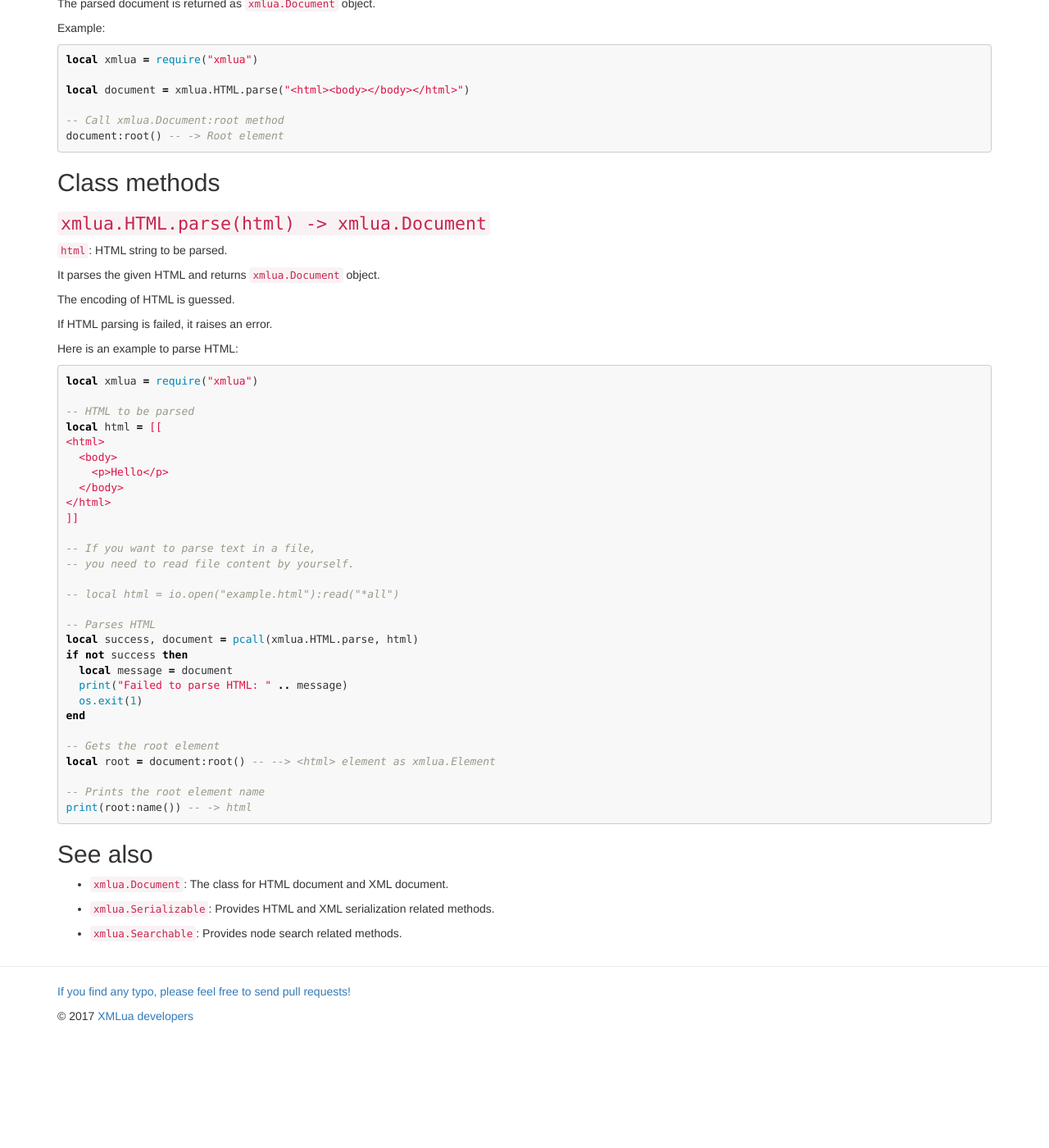
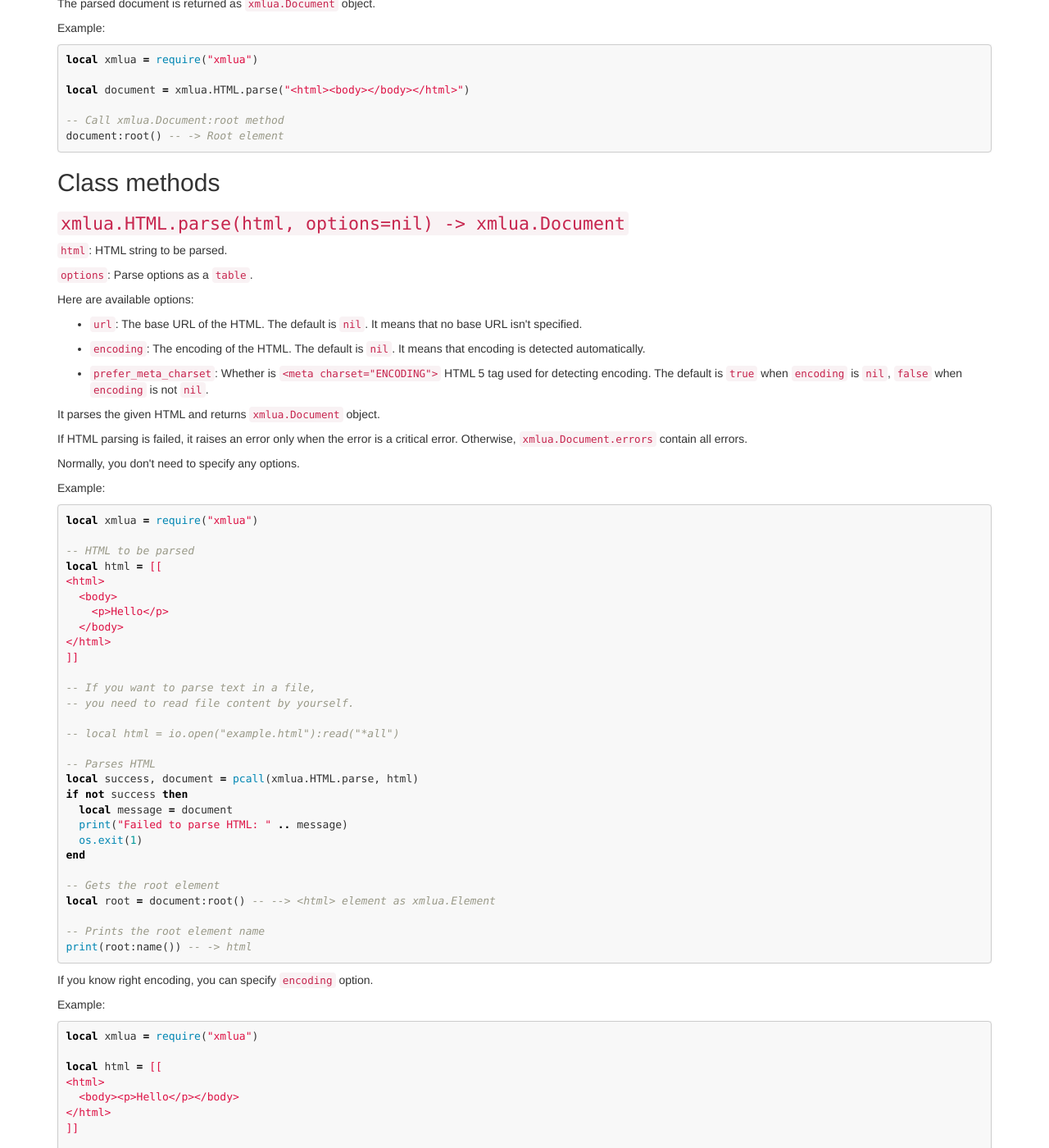
Before and after one commit to clear-code/xmlua, a Jekyll site: the page built from docs/reference/html.md, in a window 1280 px wide and 1400 px high, scrolled down 231 px. Shown: the whole window at 82% size. Built offline with Jekyll 4.4.1, drawn with Linux system fonts in a browser that asks for light colours; before the commit the page ends 1490 px from its top, so only the background shows below that; some of the changed text lies outside the part shown.

Commit message:
doc: add Document.errors and HTML.parse options

````diff
--- a/docs/reference/html.md
+++ b/docs/reference/html.md
@@ -23,17 +23,27 @@ document:root() -- -> Root element
 
 ## Class methods
 
-### `xmlua.HTML.parse(html) -> xmlua.Document` {#parse}
+### `xmlua.HTML.parse(html, options=nil) -> xmlua.Document` {#parse}
 
 `html`: HTML string to be parsed.
 
+`options`: Parse options as a `table`.
+
+Here are available options:
+
+  * `url`: The base URL of the HTML. The default is `nil`. It means that no base URL isn't specified.
+
+  * `encoding`: The encoding of the HTML. The default is `nil`. It means that encoding is detected automatically.
+
+  * `prefer_meta_charset`: Whether is `<meta charset="ENCODING">` HTML 5 tag used for detecting encoding. The default is `true` when `encoding` is `nil`, `false` when `encoding` is not `nil`.
+
 It parses the given HTML and returns `xmlua.Document` object.
 
-The encoding of HTML is guessed.
+If HTML parsing is failed, it raises an error only when the error is a critical error. Otherwise, [`xmlua.Document.errors`][document-errors] contain all errors.
 
-If HTML parsing is failed, it raises an error.
+Normally, you don't need to specify any options.
 
-Here is an example to parse HTML:
+Example:
 
 ```lua
 local xmlua = require("xmlua")
@@ -67,17 +77,60 @@ local root = document:root() -- --> <html> element as xmlua.Element
 print(root:name()) -- -> html
 ```
 
+If you know right encoding, you can specify `encoding` option.
+
+Example:
+
+```lua
+local xmlua = require("xmlua")
+
+local html = [[
+<html>
+  <body><p>Hello</p></body>
+</html>
+]]
+
+-- Parses HTML with the specified encoding
+local document = xmlua.HTML.parse(html, {encoding = "UTF-8"})
+
+-- Prints the <body> element content
+print(document:search("//body"):text())
+-- Hello
+```
+
+You can get error details from [`xmlua.Document.errors`][document-errors].
+
+Example:
+
+```lua
+local xmlua = require("xmlua")
+
+-- Invalid HTML. "&" is invalid.
+local html = [[
+<html>
+  <body><p>&</p></body>
+</html>
+]]
+
+-- Parses HTML loosely
+local document = xmlua.HTML.parse(html)
+
+-- "&" is parsed as "&amp;"
+print(document:search("//body"):to_html())
+-- <body><p>&amp;<p/></body>
+
+for i, err in ipairs(document.errors) do
+  print("Error" .. i .. ":")
+  print("Line=" .. err.line .. ": " .. err.message)
+  -- Line=2: htmlParseEntityRef: no name
+end
+```
+
 ## See also
 
   * [`xmlua.Document`][document]: The class for HTML document and XML document.
 
-  * [`xmlua.Serializable`][serializable]: Provides HTML and XML serialization related methods.
-
-  * [`xmlua.Searchable`][searchable]: Provides node search related methods.
-
 
 [document]:document.html
 
-[serializable]:serializable.html
-
-[searchable]:searchable.html
+[document-errors]:document.html#errors
````
Also changed, not shown: docs/ja/reference/document.md (+35 -0 lines), docs/ja/reference/html.md (+64 -11 lines), docs/reference/document.md (+35 -0 lines), 3 other files.
